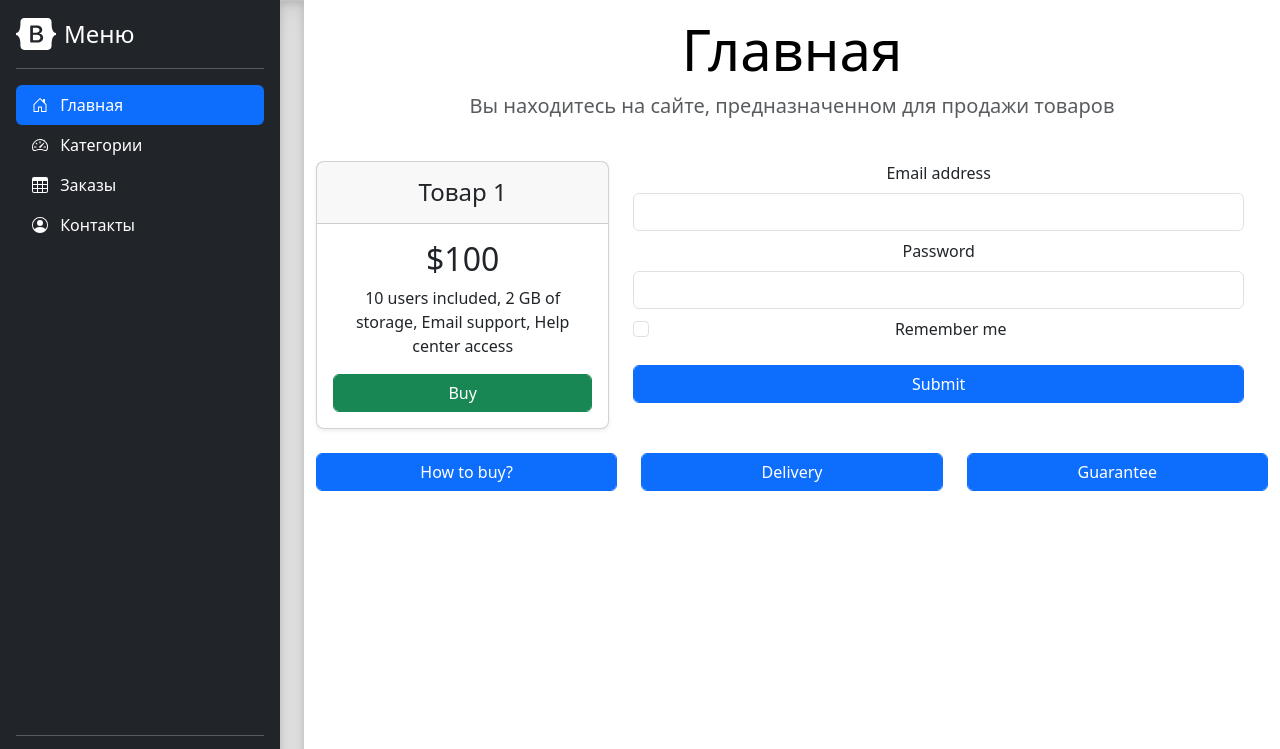
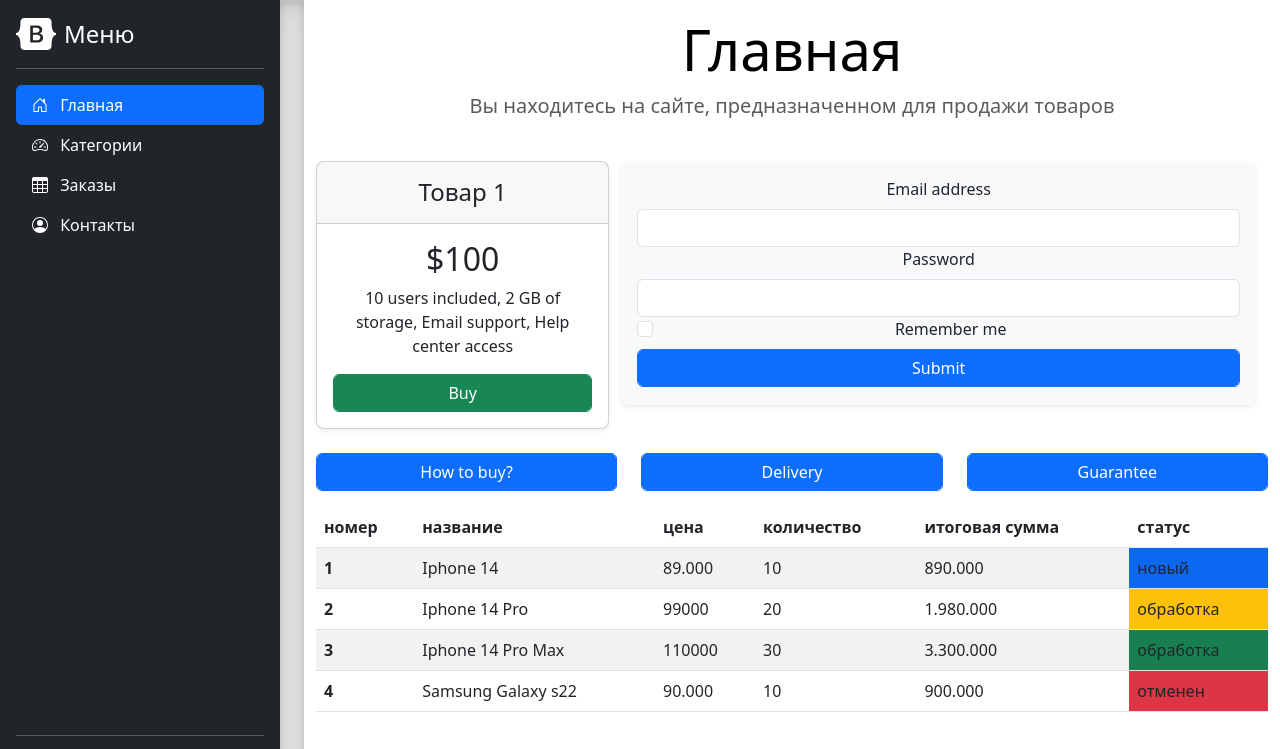
Before and after one commit to Sherika91/19.1_Lessson_Homework, a plain HTML site: page src/index.html in a window 1280 px wide. Shown: the top 749 px of the page. Drawn offline with nearby package versions, Linux system fonts and the light colour scheme.

Commit message:
Func add

```diff
--- a/src/index.html
+++ b/src/index.html
@@ -286,19 +286,19 @@
                         </div>
                     </div>
                 </div>
-                <div class="col-8">
+                <div class="col-8 shadow-sm p-3 mb-5 bg-body-tertiary rounded">
                     <form>
-                        <div class="mb-2">
+                        <div class="mb">
                             <label class="form-label" for="exampleInputEmail1">Email address</label>
                             <input aria-describedby="emailHelp" class="form-control" id="exampleInputEmail1"
                                    name="email"
                                    type="email">
                         </div>
-                        <div class="mb-2">
+                        <div class="mb">
                             <label class="form-label" for="exampleInputPassword1">Password</label>
                             <input class="form-control" id="exampleInputPassword1" name="password" type="password">
                         </div>
-                        <div class="mb-4 form-check">
+                        <div class="mb-2 form-check">
                             <input class="form-check-input" id="exampleCheck1" type="checkbox">
                             <label class="form-check-label" for="exampleCheck1">Remember me</label>
                         </div>
@@ -348,6 +348,55 @@
                     </div>
                 </div>
             </div>
+            <div class="col-12">
+                <table class="table table-hover table-striped">
+                    <thead>
+                    <tr>
+                        <th scope="col">номер</th>
+                        <th scope="col">название</th>
+                        <th scope="col">цена</th>
+                        <th scope="col">количество</th>
+                        <th scope="col">итоговая сумма</th>
+                        <th scope="col">статус</th>
+                    </tr>
+                    </thead>
+                    <tbody>
+                    <tr>
+                        <th scope="row">1</th>
+                        <td>Iphone 14</td>
+                        <td>89.000</td>
+                        <td>10</td>
+                        <td>890.000</td>
+                        <td class="bg-primary" role="alert">новый
+                        </td>
+                    </tr>
+                    <tr>
+                        <th scope="row">2</th>
+                        <td>Iphone 14 Pro</td>
+                        <td>99000</td>
+                        <td>20</td>
+                        <td>1.980.000</td>
+                        <td class="bg-warning" role="alert">обработка
+                    </tr>
+                    <tr>
+                        <th scope="row">3</th>
+                        <td>Iphone 14 Pro Max</td>
+                        <td>110000</td>
+                        <td>30</td>
+                        <td>3.300.000</td>
+                        <td class="bg-success" role="alert">обработка
+                    </tr>
+                    <tr>
+                        <th scope="row">4</th>
+                        <td>Samsung Galaxy s22</td>
+                        <td>90.000</td>
+                        <td>10</td>
+                        <td>900.000</td>
+                        <td class="bg-danger" role="alert">отменен
+                    </tr>
+                    </tbody>
+                </table>
+            </div>
         </main>
     </div>
 </main>
```
